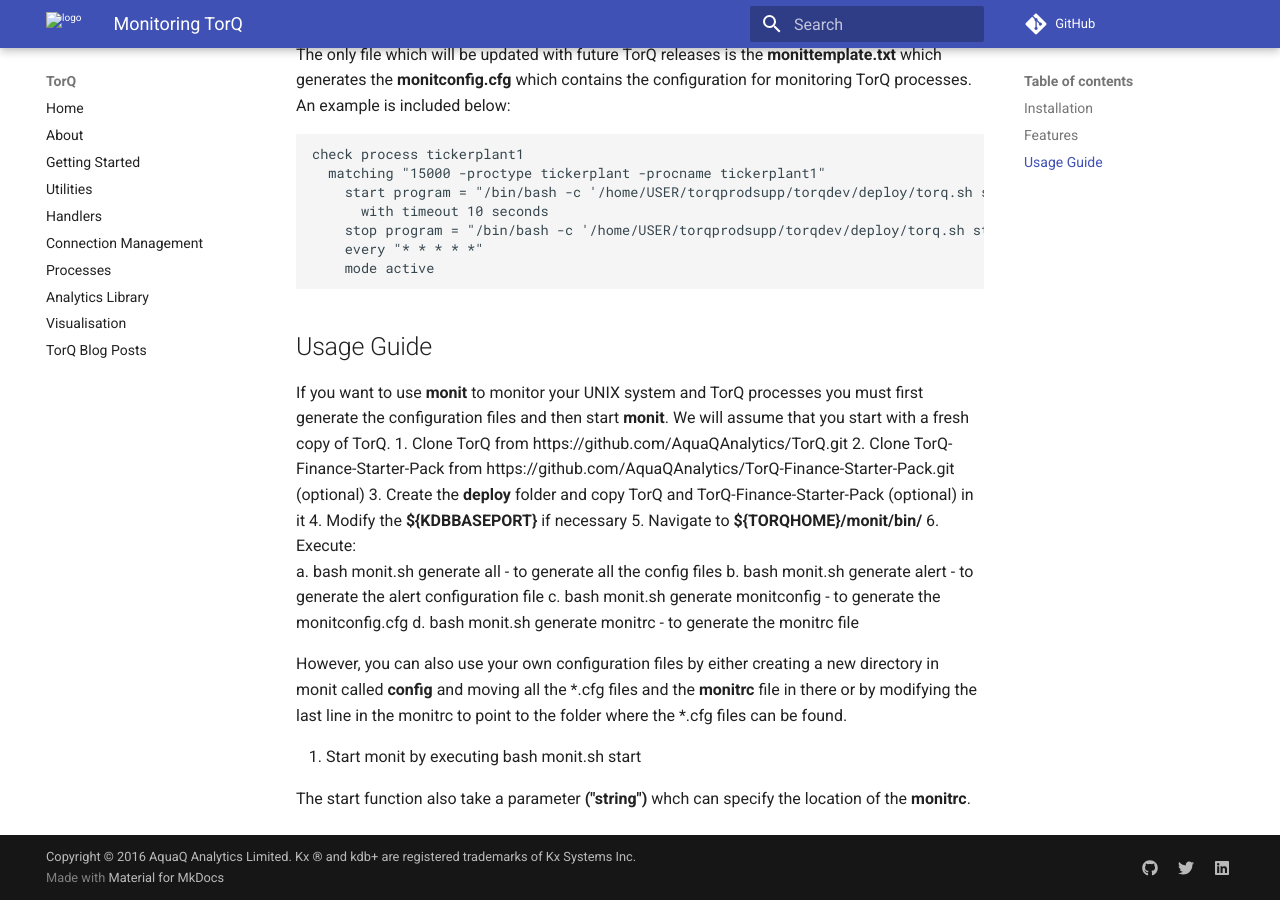
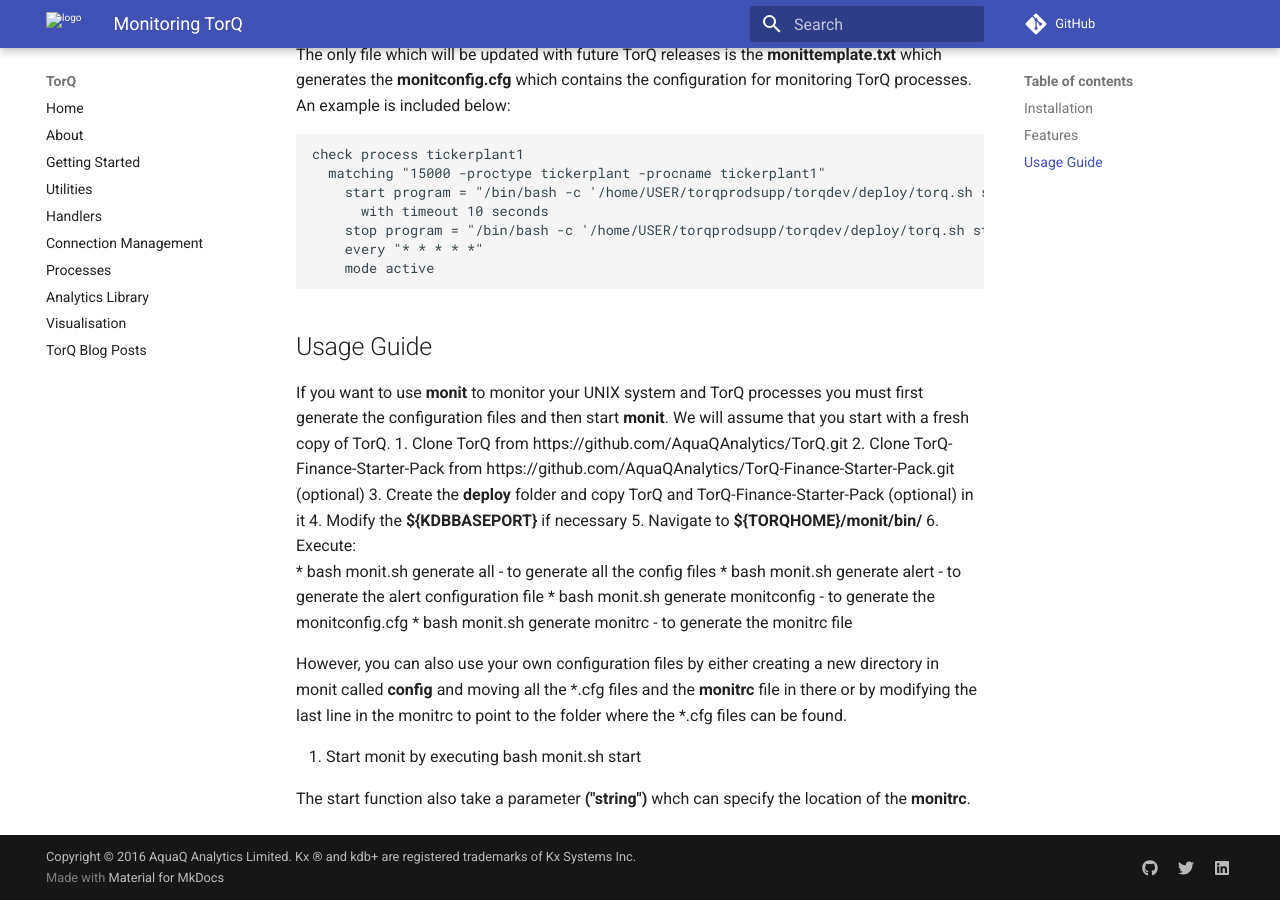
Before and after one commit to DataIntellectTech/TorQ, an MkDocs documentation site: the page built from docs/monit.md, in a window 1280 px wide and 900 px high, scrolled down 1050 px. Built offline with MkDocs 1.6.1 and Material for MkDocs 9.7.7, drawn with Linux system fonts in a browser that asks for light colours; comment, search, counter and statistics services are not loaded; old or Windows-style settings are respelled for this version of MkDocs.

Commit message:
Fixed indentation for nested list

```diff
--- a/docs/monit.md
+++ b/docs/monit.md
@@ -57,10 +57,10 @@
 4. Modify the **${KDBBASEPORT}** if necessary
 5. Navigate to **${TORQHOME}/monit/bin/**
 6. Execute:
-a. bash monit.sh generate all - to generate all the config files
-b. bash monit.sh generate alert - to generate the alert configuration file
-c. bash monit.sh generate monitconfig - to generate the monitconfig.cfg
-d. bash monit.sh generate monitrc - to generate the monitrc file
+   * bash monit.sh generate all - to generate all the config files
+   * bash monit.sh generate alert - to generate the alert configuration file
+   * bash monit.sh generate monitconfig - to generate the monitconfig.cfg
+   * bash monit.sh generate monitrc - to generate the monitrc file
 
 However, you can also use your own configuration files by either creating a new directory in monit called **config** and moving all the *.cfg files and the **monitrc** file in there or by modifying the last line in the monitrc to point to the folder where the *.cfg files can be found.
 
```
